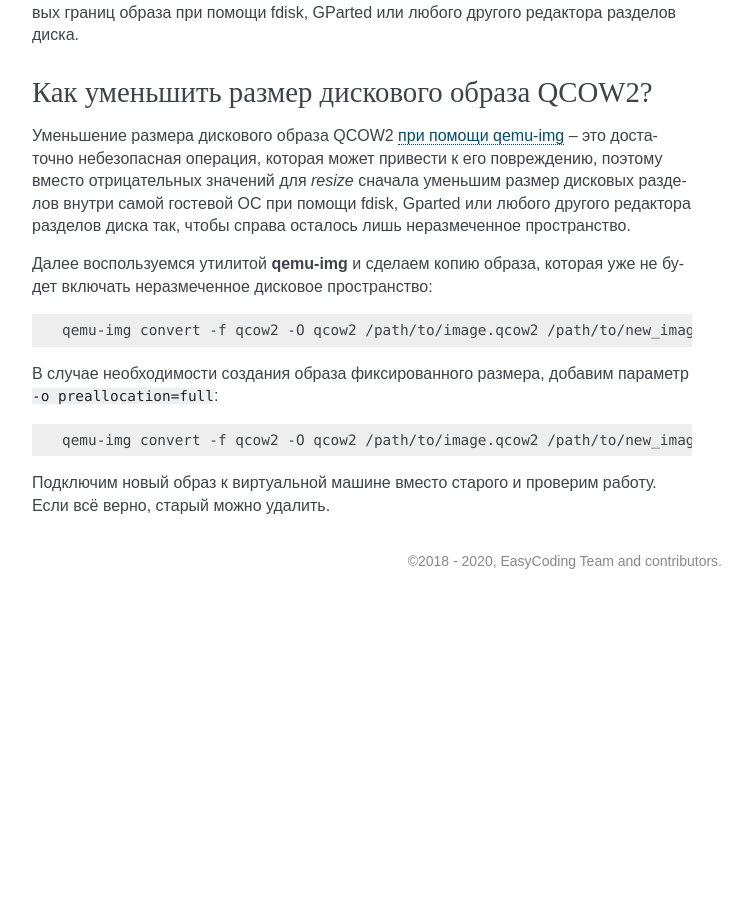
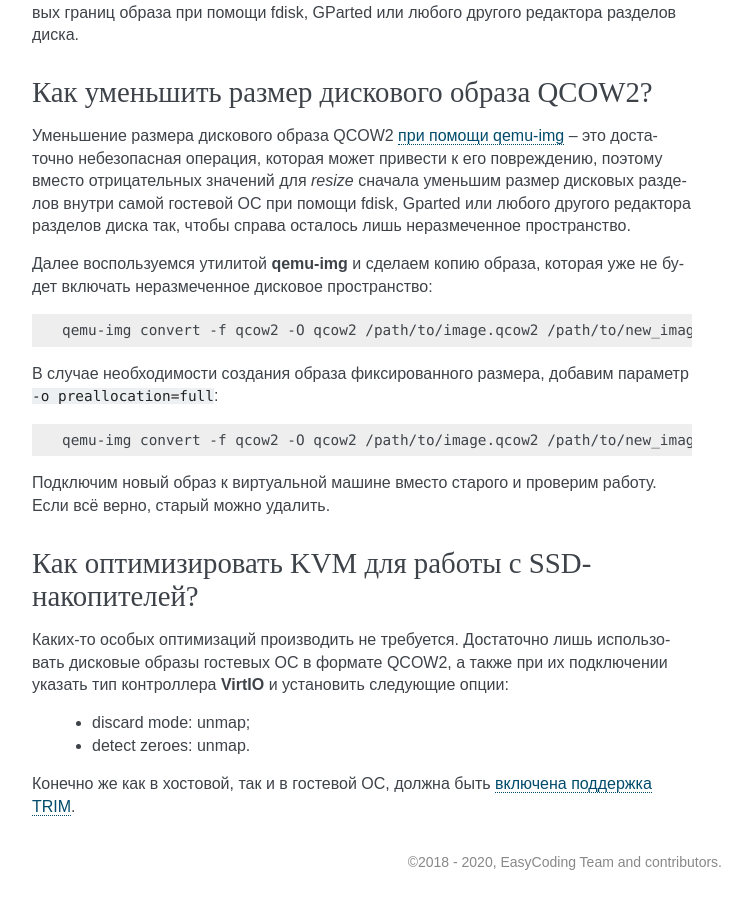
Before and after one commit to RussianFedora/FAQ, a Sphinx documentation site: the page built from source/virtualization.rst, in a window 1280 px wide and 900 px high, scrolled down 4790 px. Shown: the whole window, without its empty margins (388-1140 px from the left). Built offline with Sphinx 7.4.7, drawn with Linux system fonts in a browser that asks for light colours; comment, search, counter and statistics services are not loaded; before the commit the page ends 5389 px from its top, so only the background shows below that; some of the changed text lies outside the part shown.

Commit message:
Added question about KVM SSD optimizations.

```diff
--- a/source/virtualization.rst
+++ b/source/virtualization.rst
@@ -308,3 +308,16 @@
     qemu-img convert -f qcow2 -O qcow2 /path/to/image.qcow2 /path/to/new_image.qcow2 -o preallocation=full
 
 Подключим новый образ к виртуальной машине вместо старого и проверим работу. Если всё верно, старый можно удалить.
+
+.. index:: virtualization, kvm, qemu, qcow2, ssd, trim
+.. _kvm-ssd:
+
+Как оптимизировать KVM для работы с SSD-накопителей?
+========================================================
+
+Каких-то особых оптимизаций производить не требуется. Достаточно лишь использовать дисковые образы гостевых ОС в формате QCOW2, а также при их подключении указать тип контроллера **VirtIO** и установить следующие опции:
+
+  * discard mode: unmap;
+  * detect zeroes: unmap.
+
+Конечно же как в хостовой, так и в гостевой ОС, должна быть :ref:`включена поддержка TRIM <ssd-tuning>`.
```
